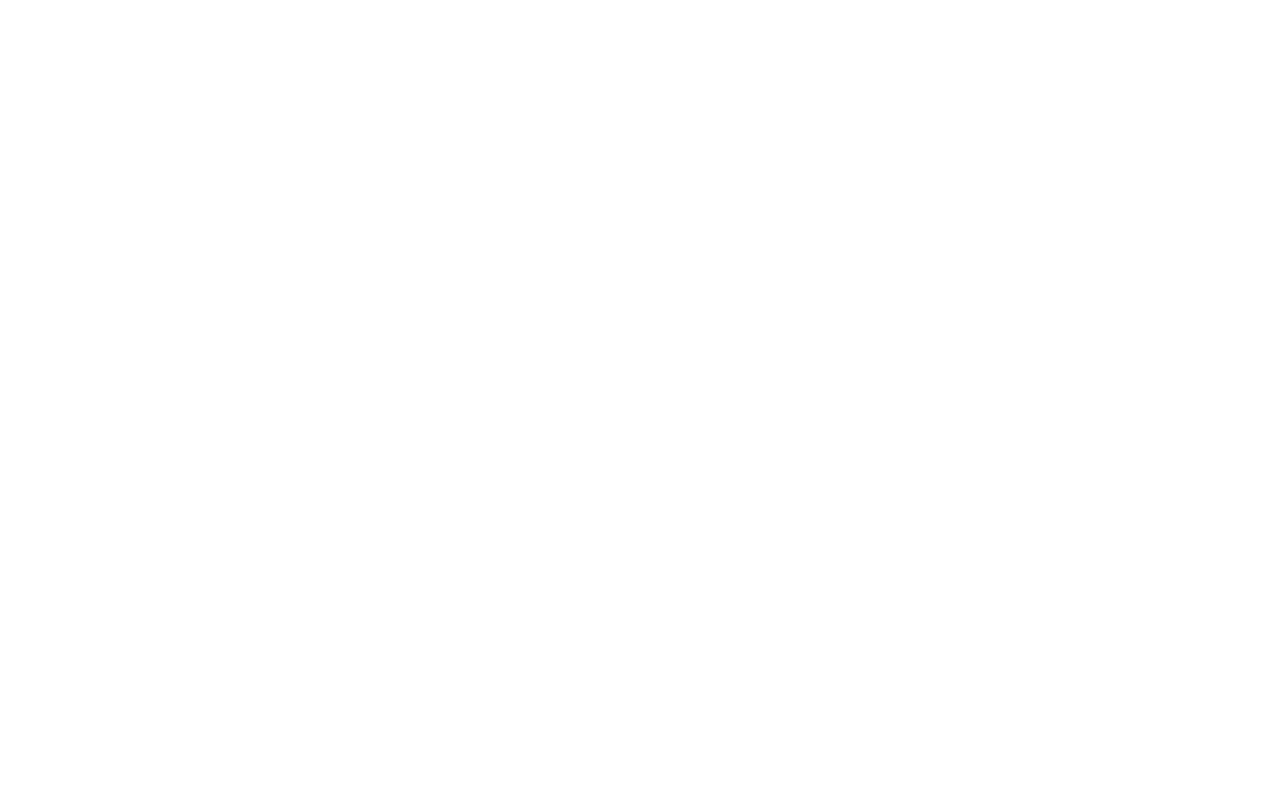
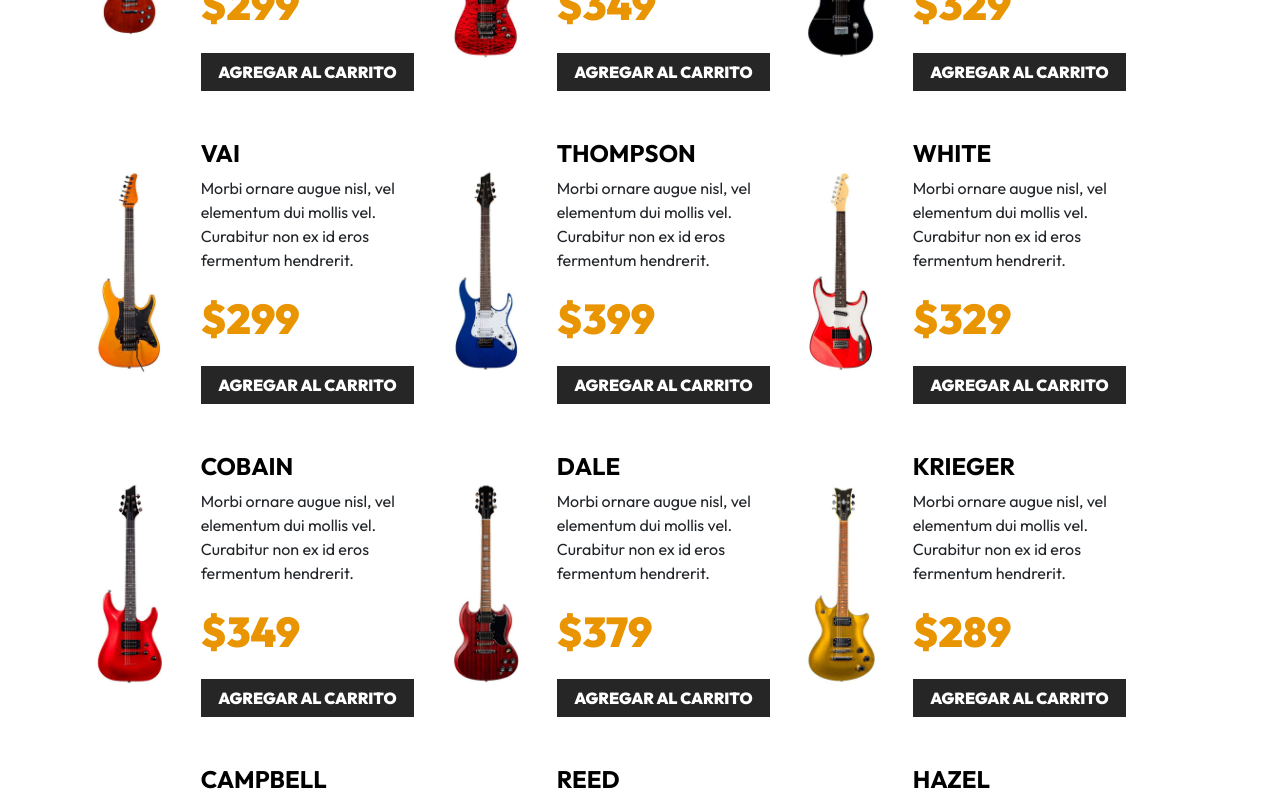
Before and after one commit to Defiant7426/React-Guide, a React (Vite) app in the folder GuitarLA/: page / in a window 1280 px wide. Shown: the part 540-1336 px from the top of the page. Before the commit the page ends 800 px from the top, so only its background shows below. Built offline with nearby package versions, Linux system fonts and the light colour scheme.

Commit message:
Add Props

```diff
--- a/GuitarLA/src/App.jsx
+++ b/GuitarLA/src/App.jsx
@@ -1,13 +1,13 @@
-import { useState } from "react"
+import { useEffect, useState } from "react"
 import Header from "./components/Header"
 import Guitar from "./components/Guitar"
+import { db }  from "./data/db"
 
 function App() {
 
-  // State
-  const [auth, setAuth] = useState(true)
+  const [data, setData] = useState(db)
 
-  console.log(auth)
+  console.log(data)
 
   return (
     <>
@@ -18,7 +18,9 @@
         <h2 className="text-center">Nuestra Colección</h2>
 
         <div className="row mt-5">
-
+          {data.map((guitar) => (
+            <Guitar key={guitar.id} guitar={guitar} />
+          ))}
         </div>
       </main>
 
--- a/GuitarLA/src/components/Guitar.jsx
+++ b/GuitarLA/src/components/Guitar.jsx
@@ -1,22 +1,25 @@
 import React from 'react'
 
-export default function Guitar() {
+export default function Guitar(props) {
+
+  const guitar = props.guitar
+  const image = `./public/img/${guitar.image}.jpg`;
+
   return (
     <div className="col-md-6 col-lg-4 my-4 row align-items-center">
       <div className="col-4">
         <img
           className="img-fluid"
-          src="./public/img/guitarra_01.jpg"
+          src={image}
           alt="imagen guitarra"
         />
       </div>
       <div className="col-8">
-        <h3 className="text-black fs-4 fw-bold text-uppercase">Lukather</h3>
+        <h3 className="text-black fs-4 fw-bold text-uppercase">{guitar.name}</h3>
         <p>
-          Lorem ipsum, dolor sit amet consectetur adipisicing elit. Sit quae
-          labore odit magnam in autem nesciunt, amet deserunt
+          {guitar.description}
         </p>
-        <p className="fw-black text-primary fs-3">$299</p>
+        <p className="fw-black text-primary fs-3">${guitar.price}</p>
         <button type="button" className="btn btn-dark w-100">
           Agregar al Carrito
         </button>
--- /dev/null
+++ b/GuitarLA/src/data/db.js
@@ -0,0 +1,86 @@
+export const db = [
+    {
+        id: 1,
+        name: 'Lukather',
+        image: 'guitarra_01',
+        description: 'Morbi ornare augue nisl, vel elementum dui mollis vel. Curabitur non ex id eros fermentum hendrerit.',
+        price: 299,
+    },
+    {
+        id: 2,
+        name: 'SRV',
+        image: 'guitarra_02',
+        description: 'Morbi ornare augue nisl, vel elementum dui mollis vel. Curabitur non ex id eros fermentum hendrerit.',
+        price: 349,
+    },
+    {
+        id: 3,
+        name: 'Borland',
+        image: 'guitarra_03',
+        description: 'Morbi ornare augue nisl, vel elementum dui mollis vel. Curabitur non ex id eros fermentum hendrerit.',
+        price: 329,
+    },
+    {
+        id: 4,
+        name: 'VAI',
+        image: 'guitarra_04',
+        description: 'Morbi ornare augue nisl, vel elementum dui mollis vel. Curabitur non ex id eros fermentum hendrerit.',
+        price: 299,
+    },
+    {
+        id: 5,
+        name: 'Thompson',
+        image: 'guitarra_05',
+        description: 'Morbi ornare augue nisl, vel elementum dui mollis vel. Curabitur non ex id eros fermentum hendrerit.',
+        price: 399,
+    },
+    {
+        id: 6,
+        name: 'White',
+        image: 'guitarra_06',
+        description: 'Morbi ornare augue nisl, vel elementum dui mollis vel. Curabitur non ex id eros fermentum hendrerit.',
+        price: 329,
+    },
+    {
+        id: 7,
+        name: 'Cobain',
+        image: 'guitarra_07',
+        description: 'Morbi ornare augue nisl, vel elementum dui mollis vel. Curabitur non ex id eros fermentum hendrerit.',
+        price: 349,
+    },
+    {
+        id: 8,
+        name: 'Dale',
+        image: 'guitarra_08',
+        description: 'Morbi ornare augue nisl, vel elementum dui mollis vel. Curabitur non ex id eros fermentum hendrerit.',
+        price: 379,
+    },
+    {
+        id: 9,
+        name: 'Krieger',
+        image: 'guitarra_09',
+        description: 'Morbi ornare augue nisl, vel elementum dui mollis vel. Curabitur non ex id eros fermentum hendrerit.',
+        price: 289,
+    },
+    {
+        id: 10,
+        name: 'Campbell',
+        image: 'guitarra_10',
+        description: 'Morbi ornare augue nisl, vel elementum dui mollis vel. Curabitur non ex id eros fermentum hendrerit.',
+        price: 349,
+    },
+    {
+        id: 11,
+        name: 'Reed',
+        image: 'guitarra_11',
+        description: 'Morbi ornare augue nisl, vel elementum dui mollis vel. Curabitur non ex id eros fermentum hendrerit.',
+        price: 399,
+    },
+    {
+        id: 12,
+        name: 'Hazel',
+        image: 'guitarra_12',
+        description: 'Morbi ornare augue nisl, vel elementum dui mollis vel. Curabitur non ex id eros fermentum hendrerit.',
+        price: 379,
+    },
+  ]
```
